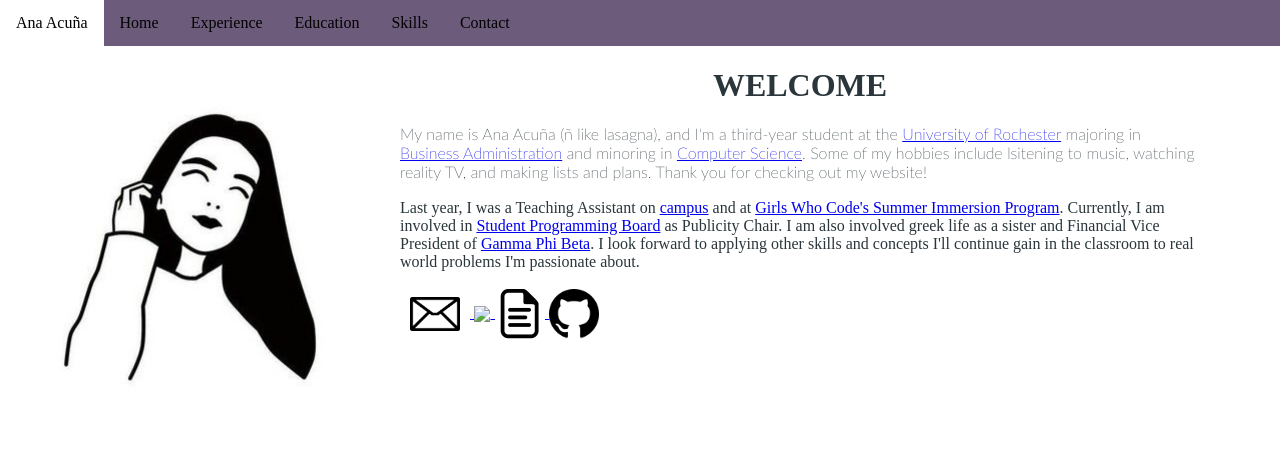
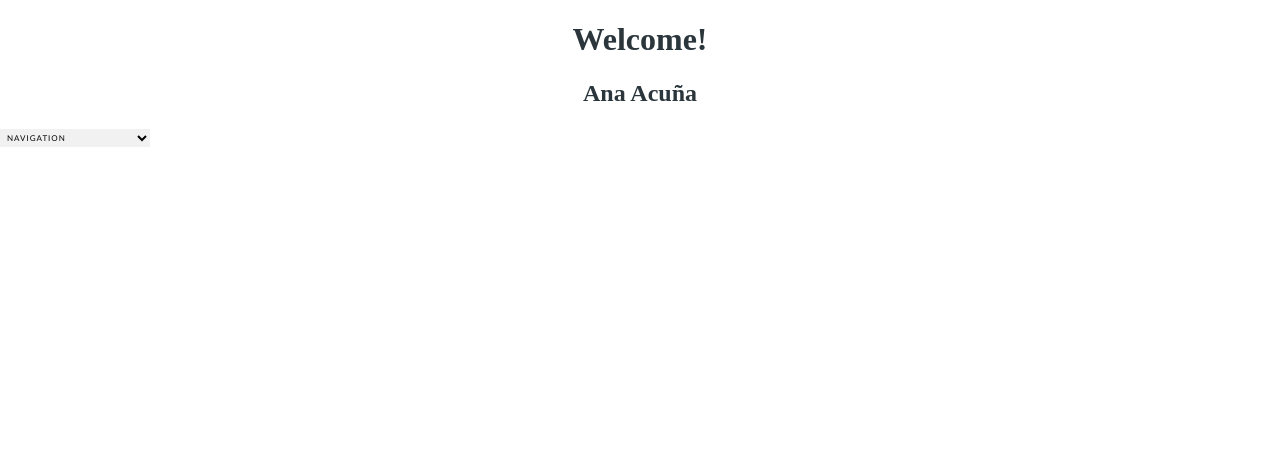
Before and after one commit to anasofacuna/welcome, a plain HTML site: page index.html in a window 1280 px wide. Drawn offline with Linux system fonts and the light colour scheme; files whose address does not match are found by name.

Commit message:
new main

```diff
--- a/index.html
+++ b/index.html
@@ -5,55 +5,13 @@
 		 <link rel="stylesheet" type="text/css" href="myStyle.css">
      </head>
 	 <body>
-
-		 <!-- Navigation Bar -->
-		 <ul>
-		 	 <li><a class="header navbar-brand" href="#">Ana Acuña</a></li>
-  			 <li><a class="active" href="#home">Home</a></li>
-  			 <li><a href="#Experience">Experience</a></li>
-        	 <li><a href="#Education">Education</a></li>
-        	 <li><a href="#Skills">Skills</a></li>
-        	 <li><a href="#Contact">Contact</a></li>
-	     </ul>
-
-	     <!-- Welcome slide -->
-	     <div class="main">
-	     	<!--img src = "portrait.png" style="width:400px"-->
-
-	     	<div class="container">
-	     		<img src = "portrait.png" style="width:400px" align="left">
-	     		<h1 class="handwriting" align="center"> WELCOME </h1>
-	     		<p> My name is Ana Acuña (ñ like lasagna), and I'm a third-year student at the <a href=https://www.rochester.edu>University of Rochester</a> majoring in <a href=https://www.rochester.edu/college/bsb/>Business Administration</a> and minoring in <a href=https://www.cs.rochester.edu>Computer Science</a>. Some of my hobbies include lsitening to music, watching reality TV, and making lists and plans. Thank you for checking out my website!
-
-	     		<br> <p></p>
-
-
-
-	     		Last year, I was a Teaching Assistant on <a href=https://www.rochester.edu/college/cetl/undergraduate/workshops.html>campus</a> and at <a href=https://girlswhocode.com/summer-immersion-programs>Girls Who Code's Summer Immersion Program</a>. Currently, I am involved in <a href=https://www.facebook.com/UofRSPB>Student Programming Board</a> as Publicity Chair. I am also involved greek life as a sister and Financial Vice President of <a href=http://rochestergammaphi.weebly.com>Gamma Phi Beta</a>. I look forward to applying other skills and concepts I'll continue gain in the classroom to real world problems I'm passionate about.
-
-	     		</p>
-	     		<!-- Contact links -->
-	     		<p>
-	     			<!--email-->
-	     			<a href="mailto:aacuna@u.rochester.edu">
-	     				<img src="email.png" style = "width:50px;padding: 10px" align="center">
-	     			</a>
-	     			<!--linked in-->
-	     			<a href=https://www.linkedin.com/in/ana-acu%C3%B1a-763a97121/>
-	     				<img src="linkedin.png" style = "width:50px" align="center">
-	     			</a>
-	     			<!--resume-->
-	     			<a href="resume.pdf">
-	     				<img src="document.png" style = "width:50px" align="center">
-	     			</a>
-	     			<a href="https://github.com/anasofacuna">
-	     				<img src="github.png" style = "width:50px" align="center">
-	     			</a>
-
-	     		</p>
-	     	</div>
-	     </div>
-
+	 	<h1 align="center">Welcome!</h1>
+	 	<h2 align="center">Ana Acuña</h2>
+	 	<select style="width: 150px; border: 0px solid; padding: 3px; color: #000; background-color: #f1f1f1;  font-family: calibri; text-transform: uppercase; font-size: 8px; letter-spacing: 1px;" onChange="location.href=this.options[this.selectedIndex].value;">
+			<option value="/">NAVIGATION</option>
+			<option value="URL GOES HERE">NAME GOES HERE</option>
+			<option value="URL GOES HERE">NAME GOES HERE</option>
+		</select>
 
 
 
```
Also changed, not shown: aboutme.html (added, +61 -0 lines).
